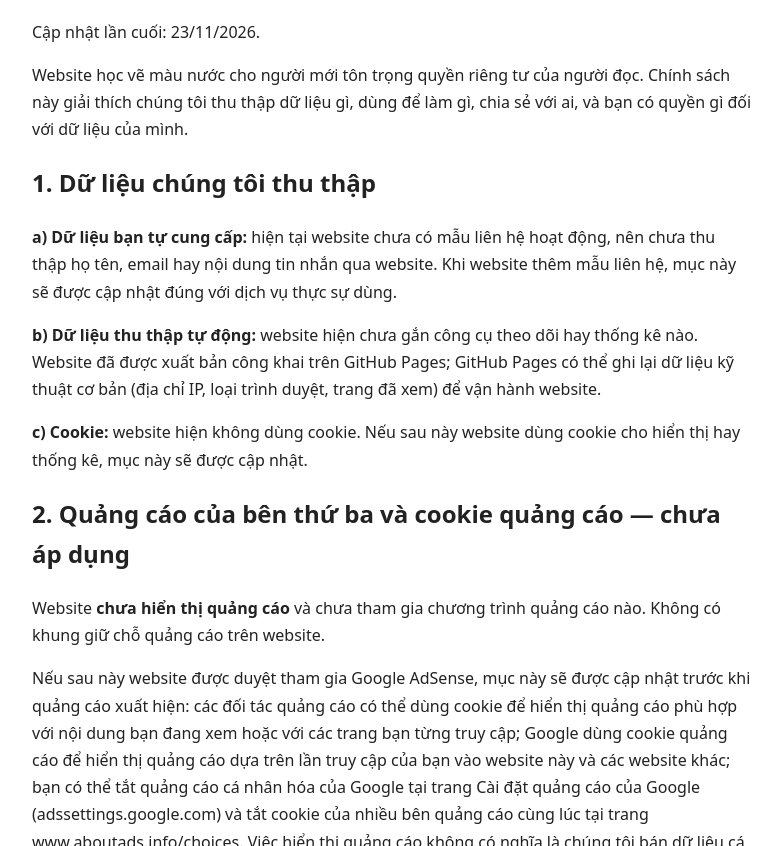
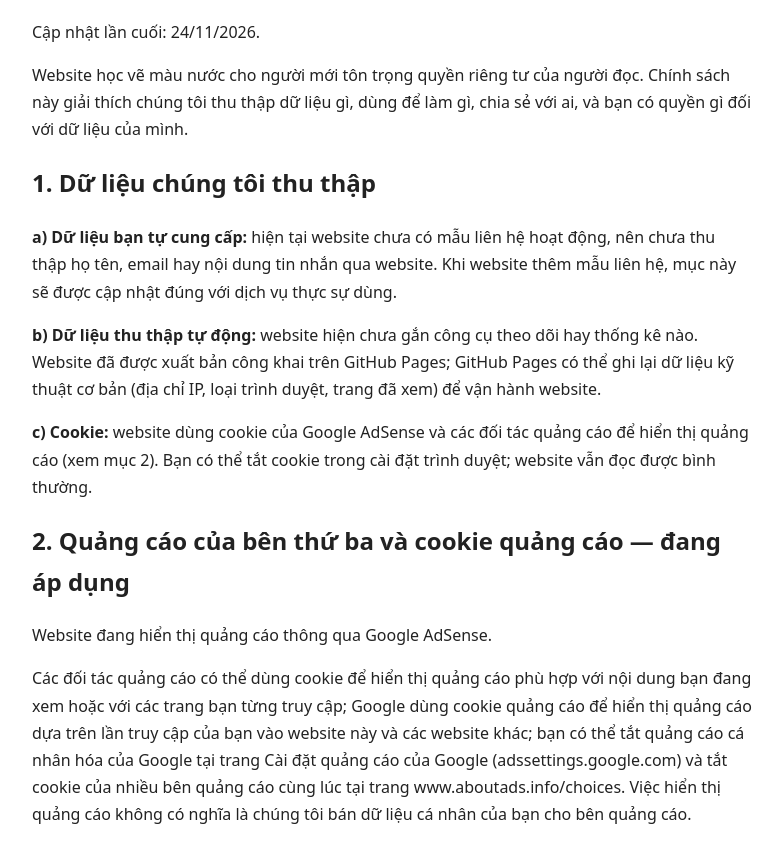
Before and after one commit to nguyentrungduc01092000-tech/ve-mau-nuoc, a plain HTML site: page chinh-sach-bao-mat/index.html in a window 1280 px wide. Shown: the part 209-1055 px from the top of the page, without its empty margins (248-1031 px from the left). Drawn offline with Linux system fonts and the light colour scheme.

Commit message:
Chinh sach bao mat: muc quang cao sang dang ap dung (AdSense da chay tren web)

```diff
--- a/chinh-sach-bao-mat/index.html
+++ b/chinh-sach-bao-mat/index.html
@@ -11,15 +11,15 @@
 <body>
 <header><p class="site">Học vẽ màu nước cho người mới</p><nav><a href="../">Trang chủ</a> <a href="../bat-dau-tu-so-0/">Bắt đầu từ số 0</a> <a href="../ky-thuat-co-ban/">Kỹ thuật cơ bản</a> <a href="../bai-tap-ve-nho/">Bài tập vẽ nhỏ</a> <a href="../sua-loi-va-giu-tranh/">Sửa lỗi và giữ tranh</a> <a href="../tai-lieu-in-duoc/">Tài liệu in được</a> <a href="../gioi-thieu/">Giới thiệu</a> <a href="../lien-he/">Liên hệ</a></nav></header>
 <main><h1>Chính sách bảo mật</h1>
-<p>Cập nhật lần cuối: 23/11/2026.</p>
+<p>Cập nhật lần cuối: 24/11/2026.</p>
 <p>Website học vẽ màu nước cho người mới tôn trọng quyền riêng tư của người đọc. Chính sách này giải thích chúng tôi thu thập dữ liệu gì, dùng để làm gì, chia sẻ với ai, và bạn có quyền gì đối với dữ liệu của mình.</p>
 <h2>1. Dữ liệu chúng tôi thu thập</h2>
 <p><strong>a) Dữ liệu bạn tự cung cấp:</strong> hiện tại website chưa có mẫu liên hệ hoạt động, nên chưa thu thập họ tên, email hay nội dung tin nhắn qua website. Khi website thêm mẫu liên hệ, mục này sẽ được cập nhật đúng với dịch vụ thực sự dùng.</p>
 <p><strong>b) Dữ liệu thu thập tự động:</strong> website hiện chưa gắn công cụ theo dõi hay thống kê nào. Website đã được xuất bản công khai trên GitHub Pages; GitHub Pages có thể ghi lại dữ liệu kỹ thuật cơ bản (địa chỉ IP, loại trình duyệt, trang đã xem) để vận hành website.</p>
-<p><strong>c) Cookie:</strong> website hiện không dùng cookie. Nếu sau này website dùng cookie cho hiển thị hay thống kê, mục này sẽ được cập nhật.</p>
-<h2>2. Quảng cáo của bên thứ ba và cookie quảng cáo — chưa áp dụng</h2>
-<p>Website <strong>chưa hiển thị quảng cáo</strong> và chưa tham gia chương trình quảng cáo nào. Không có khung giữ chỗ quảng cáo trên website.</p>
-<p>Nếu sau này website được duyệt tham gia Google AdSense, mục này sẽ được cập nhật trước khi quảng cáo xuất hiện: các đối tác quảng cáo có thể dùng cookie để hiển thị quảng cáo phù hợp với nội dung bạn đang xem hoặc với các trang bạn từng truy cập; Google dùng cookie quảng cáo để hiển thị quảng cáo dựa trên lần truy cập của bạn vào website này và các website khác; bạn có thể tắt quảng cáo cá nhân hóa của Google tại trang Cài đặt quảng cáo của Google (adssettings.google.com) và tắt cookie của nhiều bên quảng cáo cùng lúc tại trang www.aboutads.info/choices. Việc hiển thị quảng cáo không có nghĩa là chúng tôi bán dữ liệu cá nhân của bạn cho bên quảng cáo.</p>
+<p><strong>c) Cookie:</strong> website dùng cookie của Google AdSense và các đối tác quảng cáo để hiển thị quảng cáo (xem mục 2). Bạn có thể tắt cookie trong cài đặt trình duyệt; website vẫn đọc được bình thường.</p>
+<h2>2. Quảng cáo của bên thứ ba và cookie quảng cáo — đang áp dụng</h2>
+<p>Website đang hiển thị quảng cáo thông qua Google AdSense.</p>
+<p>Các đối tác quảng cáo có thể dùng cookie để hiển thị quảng cáo phù hợp với nội dung bạn đang xem hoặc với các trang bạn từng truy cập; Google dùng cookie quảng cáo để hiển thị quảng cáo dựa trên lần truy cập của bạn vào website này và các website khác; bạn có thể tắt quảng cáo cá nhân hóa của Google tại trang Cài đặt quảng cáo của Google (adssettings.google.com) và tắt cookie của nhiều bên quảng cáo cùng lúc tại trang www.aboutads.info/choices. Việc hiển thị quảng cáo không có nghĩa là chúng tôi bán dữ liệu cá nhân của bạn cho bên quảng cáo.</p>
 <h2>3. Chúng tôi chia sẻ dữ liệu với ai</h2>
 <p>Chúng tôi không bán, không cho thuê và không trao đổi dữ liệu cá nhân của người đọc với bất kỳ bên nào vì mục đích thương mại.</p>
 <p>Dữ liệu chỉ được chia sẻ trong các trường hợp sau:</p>
```
